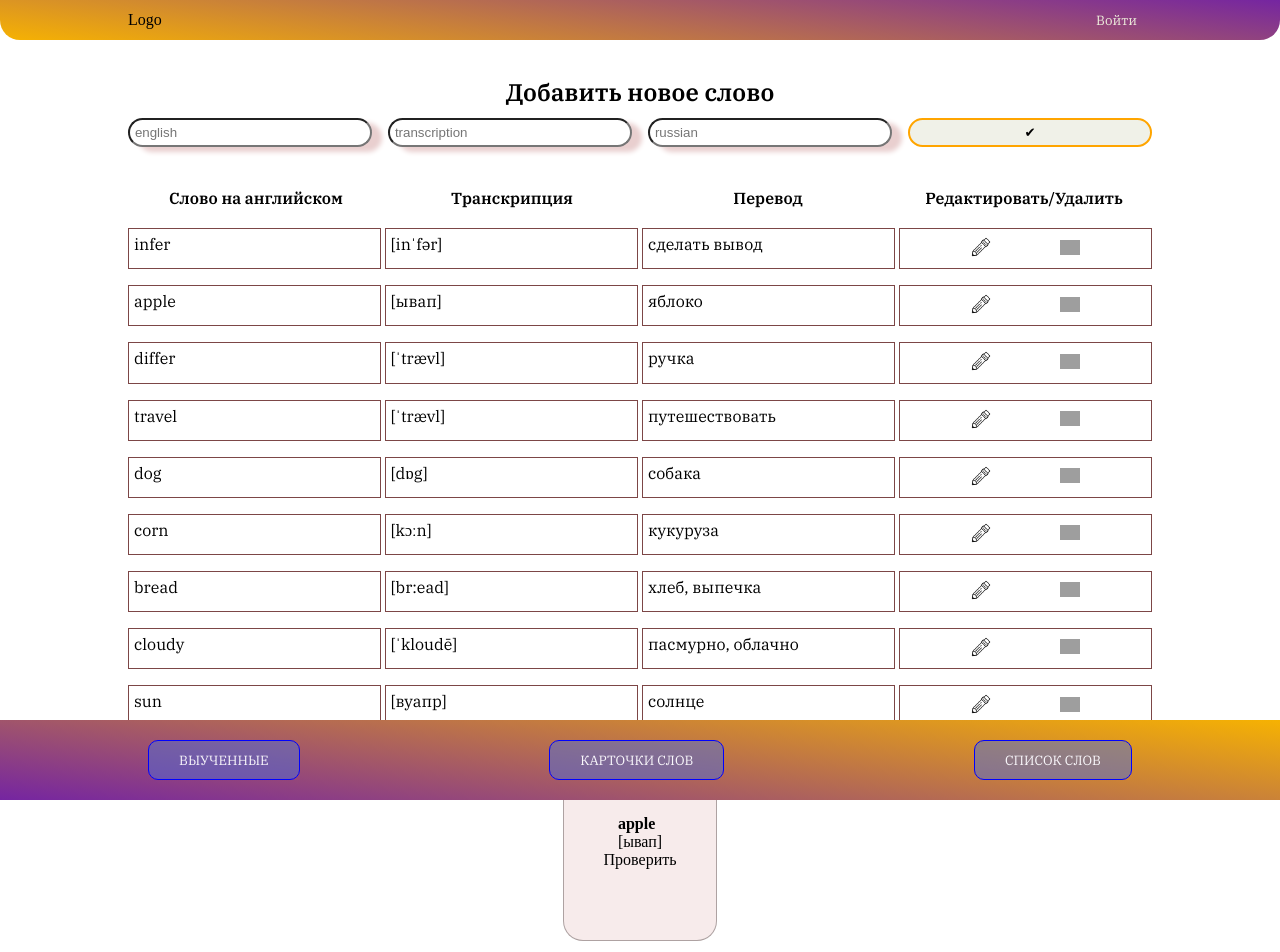
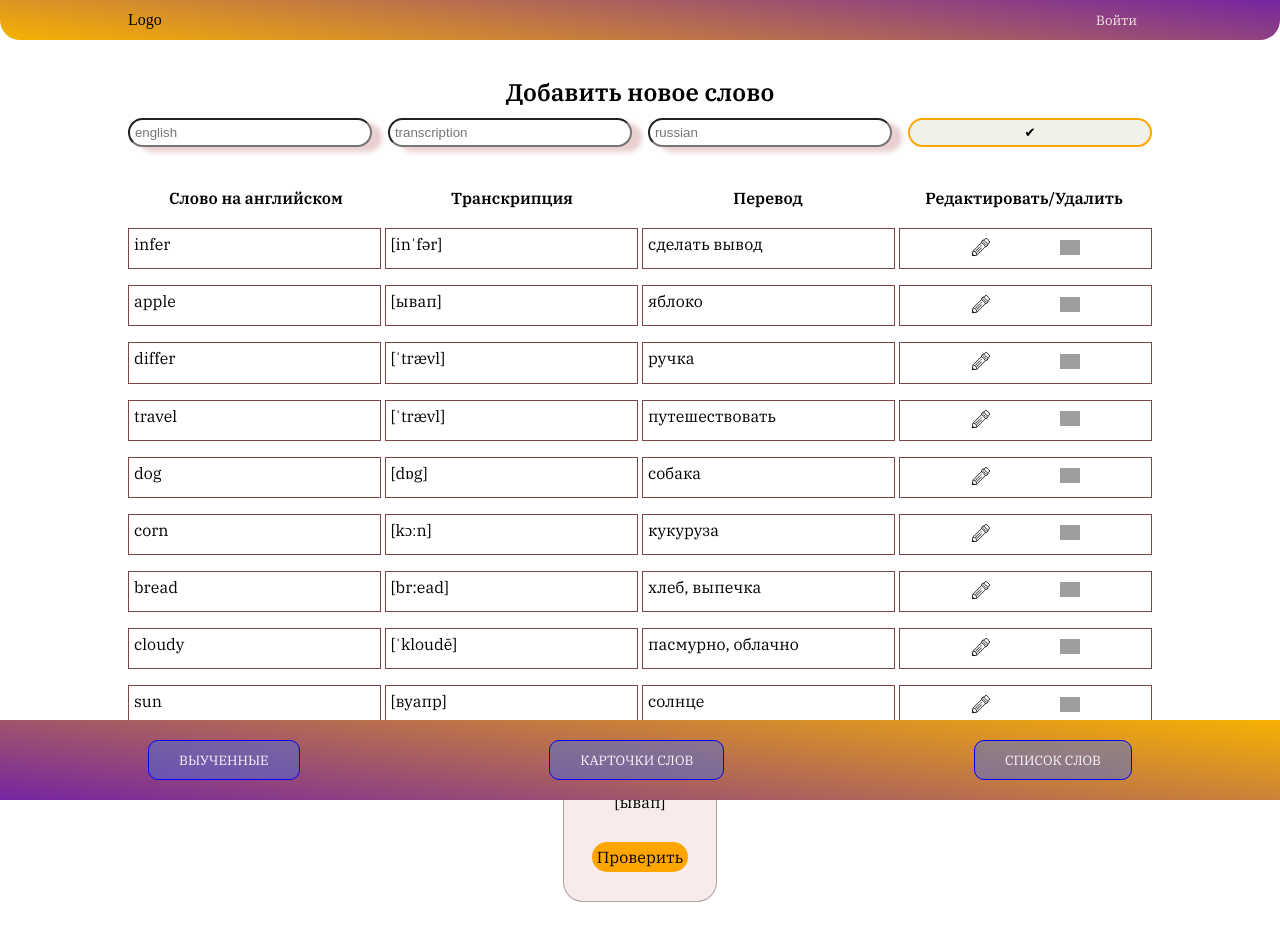
Before and after one commit to Chuchundra009/react-project-module, a React (Vite) app: page /table in a window 1280 px wide. Shown: the top 952 px of the page. After the commit the page ends 928 px from the top, so only its background shows below. Built offline with nearby package versions, Linux system fonts and the light colour scheme; grey boxes are pictures that could not be loaded.

Commit message:
add style btns

```diff
--- a/src/components/SectionCard/SectionCard.scss
+++ b/src/components/SectionCard/SectionCard.scss
@@ -5,19 +5,32 @@
 .scard{
     display: flex;
     justify-content: center;
+    height: 20vh;
+    @extend %text;
 
 
     &__container{
         border: 1px solid rgba(104, 92, 92, 0.507);
         background-color: rgb(247, 235, 235);
-        padding: 7% 4%;
         border-radius: 20px;
         display: flex;
         flex-direction: column;
         align-items: center;
+        justify-content: space-evenly;
 
         max-width: 15%;
         width: 100%;
         cursor: default;
     }
+
+    &__change-text{
+        background-color: orange;
+        padding: 5px;
+        border-radius: 20px;
+    }
+
+    &__change-translation{
+        font-weight: 600;
+        color: rgb(5, 80, 5);
+    }
 }
--- a/src/components/SectionListWords/SectionListWords.jsx
+++ b/src/components/SectionListWords/SectionListWords.jsx
@@ -10,6 +10,8 @@ export default function SectionListWords() {
     const favoritesWord= textWords.filter(item => item.id != id);
     setTextWords(favoritesWord);
   }
+
+
   return (
     <section className='slistwords'>
       <table className='slistwords__table'>
--- a/src/components/TableListWords/TableListWords.jsx
+++ b/src/components/TableListWords/TableListWords.jsx
@@ -5,9 +5,10 @@ import { useState } from 'react'
 
 export default function TableListWords({ english, transcription, russian, delWords, id }) {
     const [stEdit, setStEdit] = useState(false);
-    // const [textEnglisg, setTextEnglish] = useState(english);
-    // const [textTranscription, setTextTranscription]= useState(transcription)
-    // const [textRussian, setTextRussian] = useState(russian);
+    const [textEnglisg, setTextEnglish] = useState(english);
+    const [textTranscription, setTextTranscription]= useState(transcription)
+    const [textRussian, setTextRussian] = useState(russian);
+
 
     function closeRow() {
         setStEdit(true);
@@ -34,9 +35,9 @@ export default function TableListWords({ english, transcription, russian, delWor
             </td>
         </tr>
         ) : ( <tr className='tlistwords'>
-            <td className='tlistwords__list-text'><input type="text" value={english}/></td>
-            <td className='tlistwords__list-text'><input type="text" value={transcription}/></td>
-            <td className='tlistwords__list-text'><input type="text" value={russian}/></td>
+            <td className='tlistwords__list-text'><input type="text" value={textEnglisg} onChange={(event) =>{setTextEnglish(event.target.value)}}/></td>
+            <td className='tlistwords__list-text'><input type="text" value={textTranscription} onChange={(event) => {setTextTranscription(event.target.value)}}/></td>
+            <td className='tlistwords__list-text'><input type="text" value={textRussian} onChange={(event) => {setTextRussian(event.target.value)}}/></td>
 
             <td className='tlistwords__list-btns'>
                     <button className='tlistwords__list-btnedit' onClick={cancelAction}>отмена</button>
```
